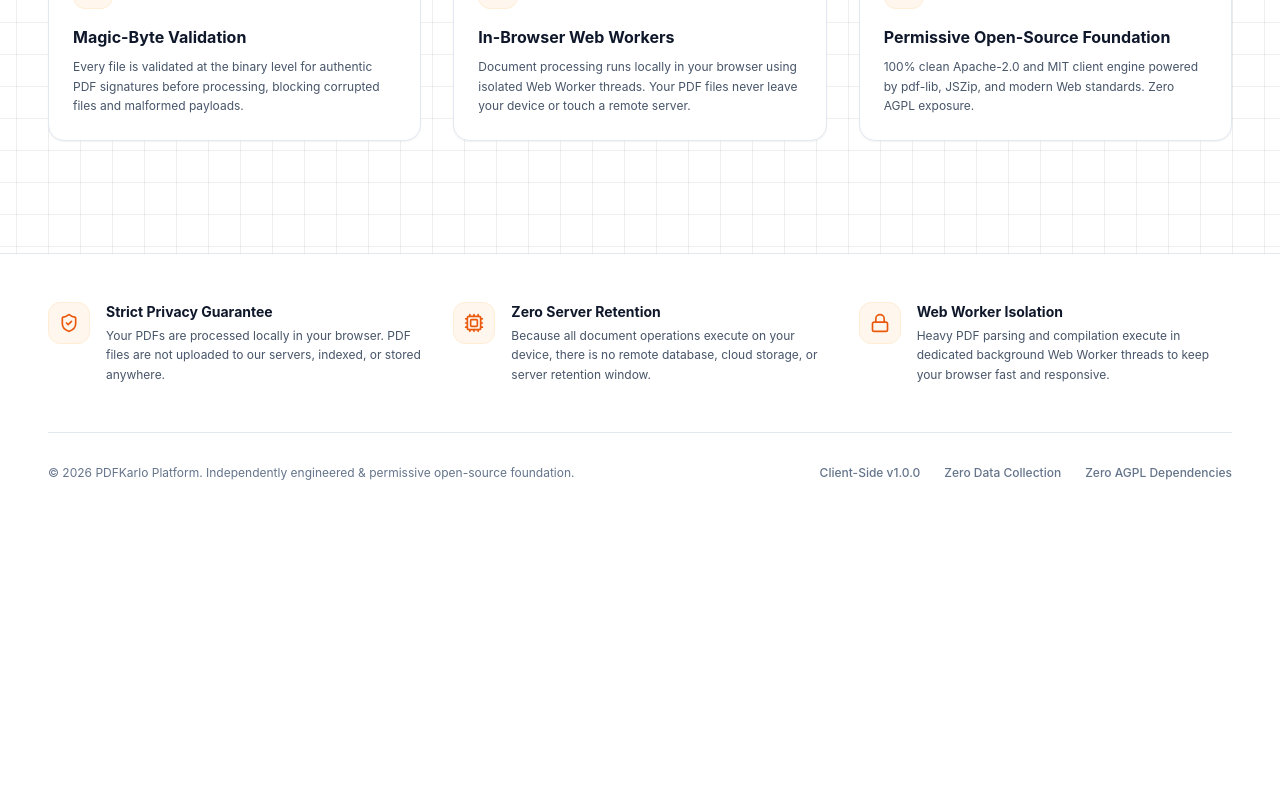
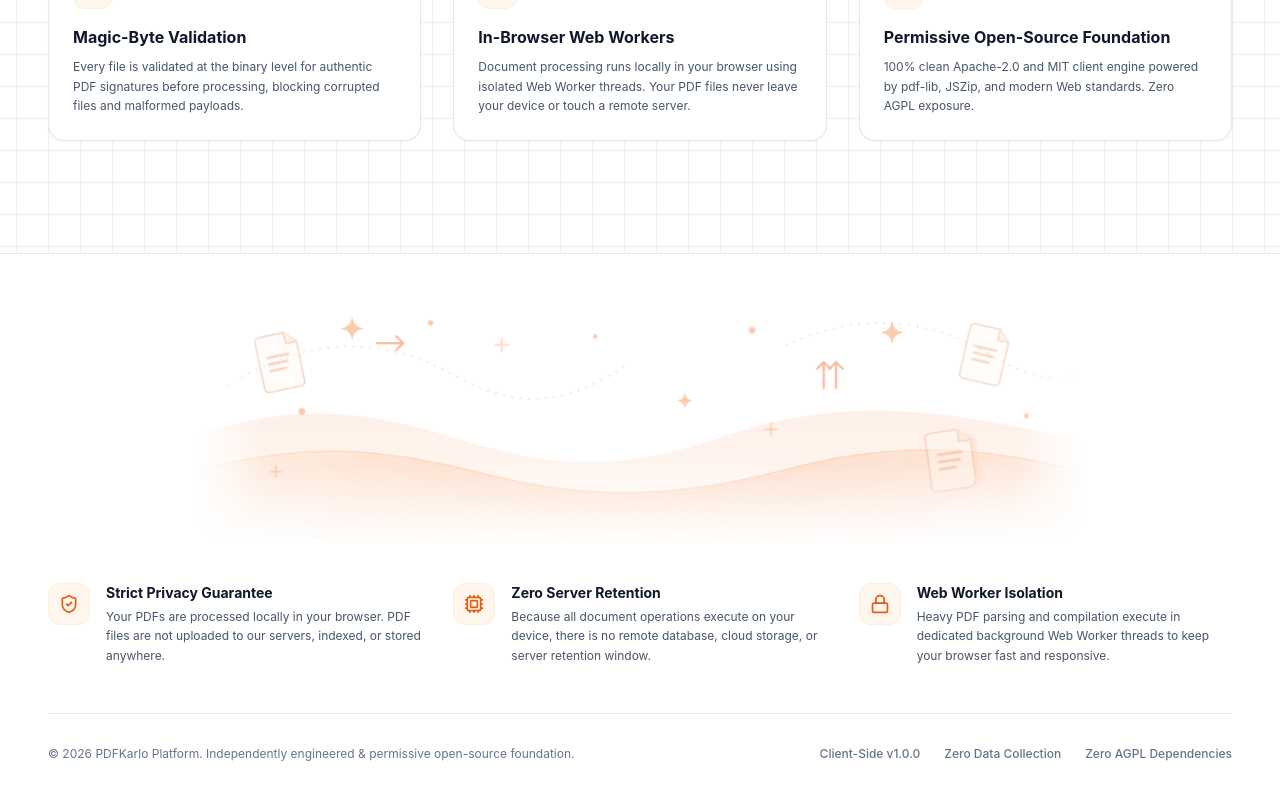
Before and after one commit to Satyamaxxing/pdfkarlo, a Next.js app in the folder apps/web/: page / in a window 1280 px wide. Shown: the part 1514-2314 px from the top of the page. Before the commit the page ends 2043 px from the top, so only its background shows below. Built offline with nearby package versions, Linux system fonts and the light colour scheme.

Commit message:
Add decorative PDF workflow wave illustration to website footer

```diff
--- a/apps/web/src/components/Footer.tsx
+++ b/apps/web/src/components/Footer.tsx
@@ -1,10 +1,23 @@
 import React from "react";
+import Image from "next/image";
 import { ShieldCheck, Cpu, Lock } from "lucide-react";
 
 export const Footer: React.FC = () => {
   return (
-    <footer className="mt-auto border-t border-slate-200 bg-white/95 backdrop-blur-md py-12">
-      <div className="max-w-[1560px] mx-auto px-4 sm:px-8 lg:px-12">
+    <footer className="mt-auto border-t border-slate-200 bg-white/95 backdrop-blur-md relative overflow-hidden">
+      {/* Decorative PDF Workflow Wave Illustration */}
+      <div className="w-full flex justify-center pt-8 px-4 pointer-events-none select-none">
+        <Image
+          src="/footer-art.png"
+          alt="PDFKarlo Workflow Illustration"
+          width={1024}
+          height={294}
+          className="w-full max-w-4xl h-auto object-contain [mask-image:linear-gradient(to_right,transparent_0%,black_8%,black_92%,transparent_100%),linear-gradient(to_bottom,black_70%,transparent_100%)] [mask-composite:intersect] [-webkit-mask-composite:source-in]"
+          priority
+        />
+      </div>
+
+      <div className="max-w-[1560px] mx-auto px-4 sm:px-8 lg:px-12 py-10">
         <div className="grid grid-cols-1 md:grid-cols-3 gap-8 mb-12">
           <div className="flex items-start gap-4">
             <div className="p-2.5 rounded-xl bg-orange-50 text-orange-600 border border-orange-100 flex-shrink-0">
```
Also changed, not shown: apps/web/public/footer-art.png (added).
